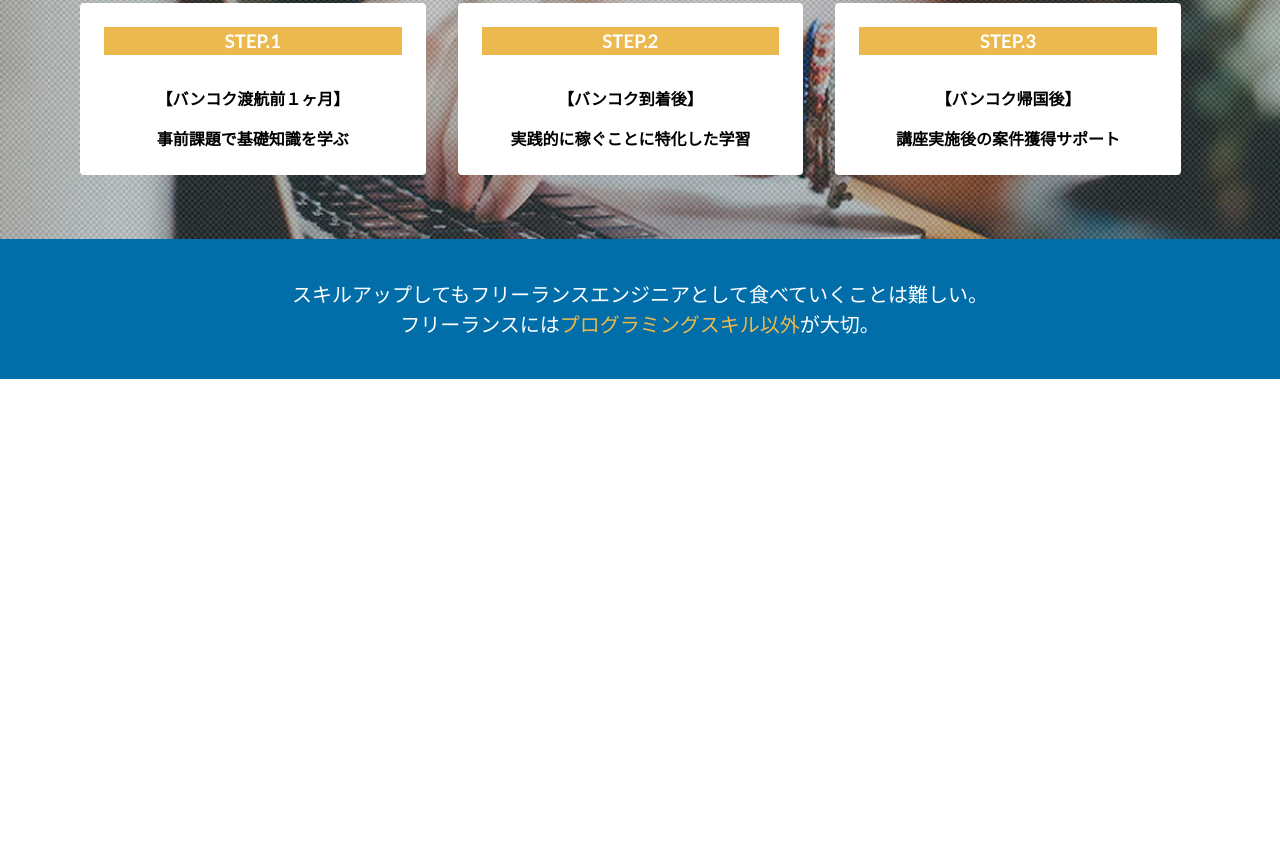
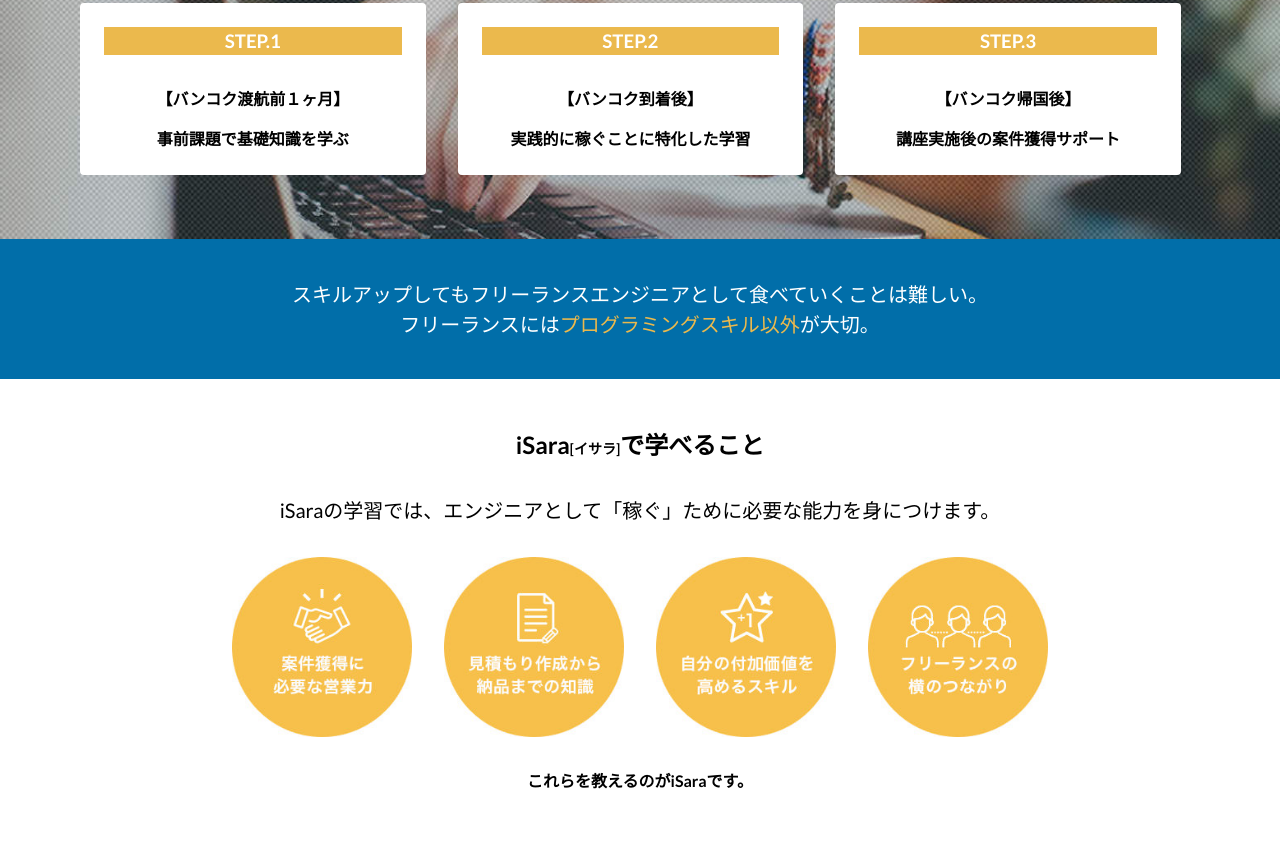
Before and after one commit to nnaoi/lp-isara, a website: page index.html in a window 1280 px wide. Shown: the part 2342-3183 px from the top of the page. Before the commit the page ends 2721 px from the top, so only its background shows below. Drawn offline with nearby package versions, Linux system fonts and the light colour scheme.

Commit message:
add: html and style for learning-abstract

```diff
--- a/index.html
+++ b/index.html
@@ -159,8 +159,20 @@
             <p>フリーランスには<span class="color-txt-main">プログラミングスキル以外</span>が大切。</p>
         </div>
     </div>
-    <section class="learning-abstract">
-
+    <section class="learning-abstract vertically-horizontally-center">
+        <div class="learning-abstract__wrapper">
+            <h2 class="learning-abstract__title">iSara<span class="learning-abstract__title--small">[イサラ]</span>で学べること</h2>
+            <p class="learning-abstract__message">iSaraの学習では、エンジニアとして「稼ぐ」ために必要な能力を身につけます。</p>
+            <div class="learning-abstract__content-wrapper">
+                <div class="learning-abstract__contents">
+                    <img class="learning-abstract__content" src="./img/learning-abstract/salesskill.jpg">
+                    <img class="learning-abstract__content" src="./img/learning-abstract/knowledge.jpg">
+                    <img class="learning-abstract__content" src="./img/learning-abstract/skillup.jpg">
+                    <img class="learning-abstract__content" src="./img/learning-abstract/freelanceconnection.jpg">
+                </div>
+                <p class="learning-abstract__content-message">これらを教えるのがiSaraです。</p>
+            </div>
+        </div>
     </section>
     <section class="merit">
 
--- a/scss/learning-abstract.scss
+++ b/scss/learning-abstract.scss
@@ -0,0 +1,34 @@
+.learning-abstract {
+    text-align: center;
+
+    &__title {
+        margin-top: 3rem;
+        margin-bottom: 2rem;
+
+        &--small {
+            font-size: 0.875rem;
+        }
+    }
+
+    &__message {
+        margin-bottom: 2rem;
+        font-size: 1.25rem;
+    }
+
+    &__contents {
+        display: flex;
+        margin-bottom: 2rem;
+    }
+
+    &__content {
+        width: 180px;
+        display: inline-block;
+        margin-left: 1rem;
+        margin-right: 1rem;
+    }
+
+    &__content-message {
+        margin-bottom: 3rem;
+        font-weight: bold;
+    }
+}
```
Also changed, not shown: css/styles.css, img/learning-abstract/freelanceconnection.jpg (added), img/learning-abstract/knowledge.jpg (added), img/learning-abstract/salesskill.jpg (added), img/learning-abstract/skillup.jpg (added).
